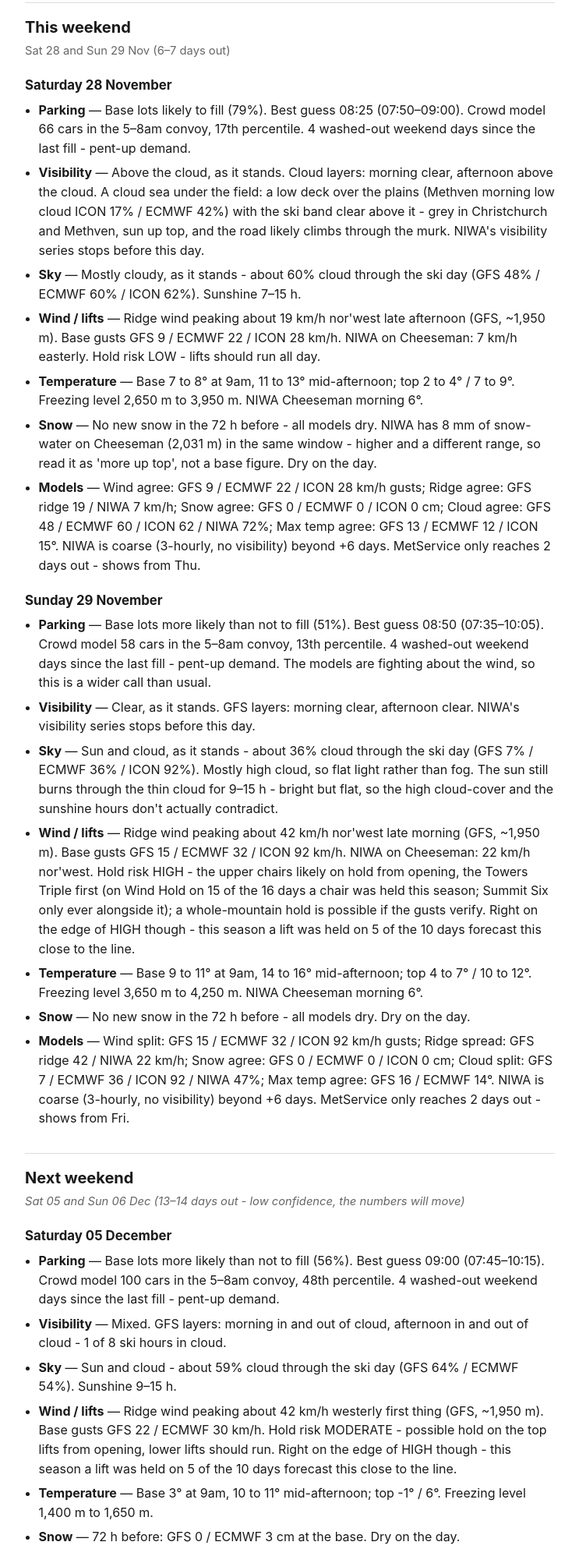
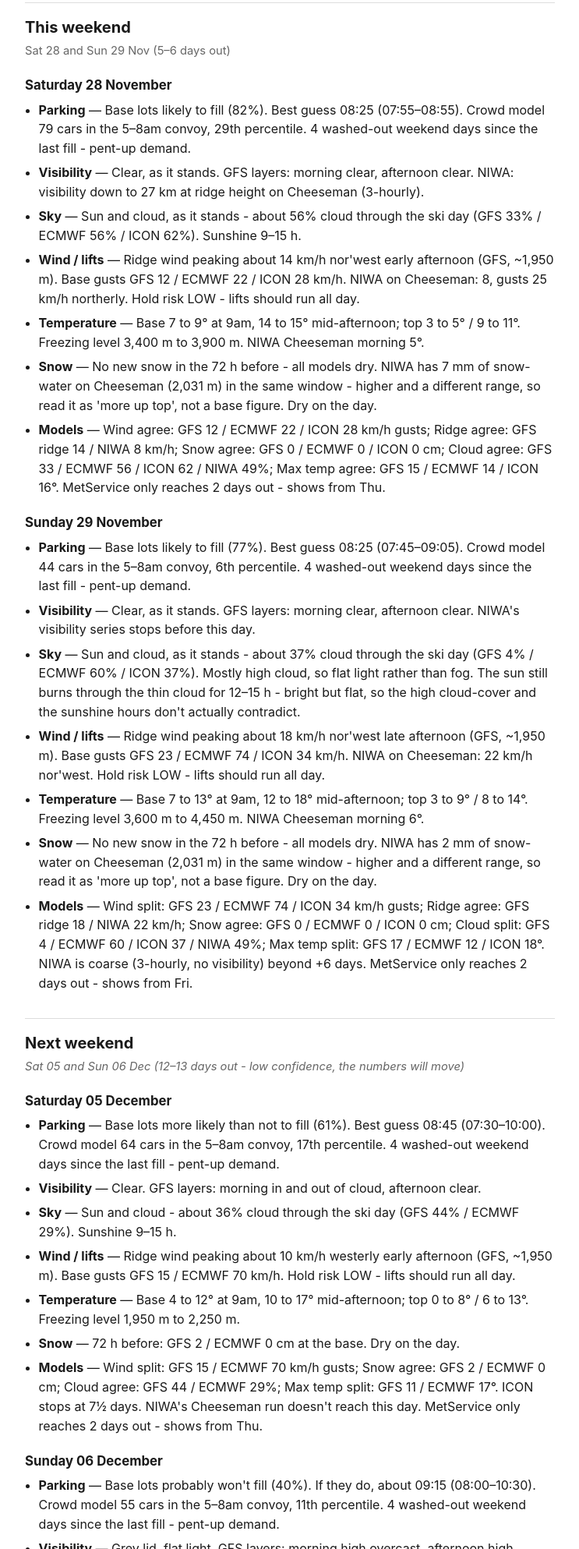
Before and after one commit to dhw52/mt-hutt-weather, a plain HTML site: page index.html in a window 1280 px wide. Shown: the part 188-2175 px from the top of the page at 78% size, without its empty margins (268-1011 px from the left). Drawn offline with Linux system fonts and the light colour scheme.

Commit message:
weekend forecast: 2026-11-22T14:47Z

```diff
--- a/index.html
+++ b/index.html
@@ -23,48 +23,50 @@ ul{padding-left:1.1rem;margin:.3rem 0} li{margin:.4rem 0}
 .lowconf{color:var(--muted);font-style:italic}
 a{color:var(--accent)}</style></head><body><main>
 <h1>Mt Hutt - the next two weekends</h1>
-<p class="meta">Issued Sun 22 Nov 2026, 12:29 NZ. Updated twice a day, about 09:30 and 21:30 NZ, through the season. Next issue about 21:30 Sun 22 Nov - GitHub&#x27;s scheduler sometimes runs a few hours late, but a late issue still pulls the most recent model runs, so the data is current even when the timestamp is not.</p>
-<h2>This weekend</h2><p class="sub">Sat 28 and Sun 29 Nov (6–7 days out)</p>
+<p class="meta">Issued Mon 23 Nov 2026, 03:46 NZ. Updated twice a day, about 09:30 and 21:30 NZ, through the season. Next issue about 09:30 Mon 23 Nov - GitHub&#x27;s scheduler sometimes runs a few hours late, but a late issue still pulls the most recent model runs, so the data is current even when the timestamp is not.</p>
+<h2>This weekend</h2><p class="sub">Sat 28 and Sun 29 Nov (5–6 days out)</p>
 <h3>Saturday 28 November</h3><ul>
-<li><b>Parking</b> — Base lots likely to fill (79%). Best guess 08:25 (07:50–09:00). Crowd model 66 cars in the 5–8am convoy, 17th percentile. 4 washed-out weekend days since the last fill - pent-up demand.</li>
-<li><b>Visibility</b> — Above the cloud, as it stands. Cloud layers: morning clear, afternoon above the cloud. A cloud sea under the field: a low deck over the plains (Methven morning low cloud ICON 17% / ECMWF 42%) with the ski band clear above it - grey in Christchurch and Methven, sun up top, and the road likely climbs through the murk. NIWA&#x27;s visibility series stops before this day.</li>
-<li><b>Sky</b> — Mostly cloudy, as it stands - about 60% cloud through the ski day (GFS 48% / ECMWF 60% / ICON 62%). Sunshine 7–15 h.</li>
-<li><b>Wind / lifts</b> — Ridge wind peaking about 19 km/h nor&#x27;west late afternoon (GFS, ~1,950 m). Base gusts GFS 9 / ECMWF 22 / ICON 28 km/h. NIWA on Cheeseman: 7 km/h easterly. Hold risk LOW - lifts should run all day.</li>
-<li><b>Temperature</b> — Base 7 to 8° at 9am, 11 to 13° mid-afternoon; top 2 to 4° / 7 to 9°. Freezing level 2,650 m to 3,950 m. NIWA Cheeseman morning 6°.</li>
-<li><b>Snow</b> — No new snow in the 72 h before - all models dry. NIWA has 8 mm of snow-water on Cheeseman (2,031 m) in the same window - higher and a different range, so read it as &#x27;more up top&#x27;, not a base figure. Dry on the day.</li>
-<li><b>Models</b> — Wind agree: GFS 9 / ECMWF 22 / ICON 28 km/h gusts; Ridge agree: GFS ridge 19 / NIWA 7 km/h; Snow agree: GFS 0 / ECMWF 0 / ICON 0 cm; Cloud agree: GFS 48 / ECMWF 60 / ICON 62 / NIWA 72%; Max temp agree: GFS 13 / ECMWF 12 / ICON 15°. NIWA is coarse (3-hourly, no visibility) beyond +6 days. MetService only reaches 2 days out - shows from Thu.</li>
+<li><b>Parking</b> — Base lots likely to fill (82%). Best guess 08:25 (07:55–08:55). Crowd model 79 cars in the 5–8am convoy, 29th percentile. 4 washed-out weekend days since the last fill - pent-up demand.</li>
+<li><b>Visibility</b> — Clear, as it stands. GFS layers: morning clear, afternoon clear. NIWA: visibility down to 27 km at ridge height on Cheeseman (3-hourly).</li>
+<li><b>Sky</b> — Sun and cloud, as it stands - about 56% cloud through the ski day (GFS 33% / ECMWF 56% / ICON 62%). Sunshine 9–15 h.</li>
+<li><b>Wind / lifts</b> — Ridge wind peaking about 14 km/h nor&#x27;west early afternoon (GFS, ~1,950 m). Base gusts GFS 12 / ECMWF 22 / ICON 28 km/h. NIWA on Cheeseman: 8, gusts 25 km/h northerly. Hold risk LOW - lifts should run all day.</li>
+<li><b>Temperature</b> — Base 7 to 9° at 9am, 14 to 15° mid-afternoon; top 3 to 5° / 9 to 11°. Freezing level 3,400 m to 3,900 m. NIWA Cheeseman morning 5°.</li>
+<li><b>Snow</b> — No new snow in the 72 h before - all models dry. NIWA has 7 mm of snow-water on Cheeseman (2,031 m) in the same window - higher and a different range, so read it as &#x27;more up top&#x27;, not a base figure. Dry on the day.</li>
+<li><b>Models</b> — Wind agree: GFS 12 / ECMWF 22 / ICON 28 km/h gusts; Ridge agree: GFS ridge 14 / NIWA 8 km/h; Snow agree: GFS 0 / ECMWF 0 / ICON 0 cm; Cloud agree: GFS 33 / ECMWF 56 / ICON 62 / NIWA 49%; Max temp agree: GFS 15 / ECMWF 14 / ICON 16°. MetService only reaches 2 days out - shows from Thu.</li>
 </ul>
 <h3>Sunday 29 November</h3><ul>
-<li><b>Parking</b> — Base lots more likely than not to fill (51%). Best guess 08:50 (07:35–10:05). Crowd model 58 cars in the 5–8am convoy, 13th percentile. 4 washed-out weekend days since the last fill - pent-up demand. The models are fighting about the wind, so this is a wider call than usual.</li>
+<li><b>Parking</b> — Base lots likely to fill (77%). Best guess 08:25 (07:45–09:05). Crowd model 44 cars in the 5–8am convoy, 6th percentile. 4 washed-out weekend days since the last fill - pent-up demand.</li>
 <li><b>Visibility</b> — Clear, as it stands. GFS layers: morning clear, afternoon clear. NIWA&#x27;s visibility series stops before this day.</li>
-<li><b>Sky</b> — Sun and cloud, as it stands - about 36% cloud through the ski day (GFS 7% / ECMWF 36% / ICON 92%). Mostly high cloud, so flat light rather than fog. The sun still burns through the thin cloud for 9–15 h - bright but flat, so the high cloud-cover and the sunshine hours don&#x27;t actually contradict.</li>
-<li><b>Wind / lifts</b> — Ridge wind peaking about 42 km/h nor&#x27;west late morning (GFS, ~1,950 m). Base gusts GFS 15 / ECMWF 32 / ICON 92 km/h. NIWA on Cheeseman: 22 km/h nor&#x27;west. Hold risk HIGH - the upper chairs likely on hold from opening, the Towers Triple first (on Wind Hold on 15 of the 16 days a chair was held this season; Summit Six only ever alongside it); a whole-mountain hold is possible if the gusts verify. Right on the edge of HIGH though - this season a lift was held on 5 of the 10 days forecast this close to the line.</li>
-<li><b>Temperature</b> — Base 9 to 11° at 9am, 14 to 16° mid-afternoon; top 4 to 7° / 10 to 12°. Freezing level 3,650 m to 4,250 m. NIWA Cheeseman morning 6°.</li>
-<li><b>Snow</b> — No new snow in the 72 h before - all models dry. Dry on the day.</li>
-<li><b>Models</b> — Wind split: GFS 15 / ECMWF 32 / ICON 92 km/h gusts; Ridge spread: GFS ridge 42 / NIWA 22 km/h; Snow agree: GFS 0 / ECMWF 0 / ICON 0 cm; Cloud split: GFS 7 / ECMWF 36 / ICON 92 / NIWA 47%; Max temp agree: GFS 16 / ECMWF 14°. NIWA is coarse (3-hourly, no visibility) beyond +6 days. MetService only reaches 2 days out - shows from Fri.</li>
+<li><b>Sky</b> — Sun and cloud, as it stands - about 37% cloud through the ski day (GFS 4% / ECMWF 60% / ICON 37%). Mostly high cloud, so flat light rather than fog. The sun still burns through the thin cloud for 12–15 h - bright but flat, so the high cloud-cover and the sunshine hours don&#x27;t actually contradict.</li>
+<li><b>Wind / lifts</b> — Ridge wind peaking about 18 km/h nor&#x27;west late afternoon (GFS, ~1,950 m). Base gusts GFS 23 / ECMWF 74 / ICON 34 km/h. NIWA on Cheeseman: 22 km/h nor&#x27;west. Hold risk LOW - lifts should run all day.</li>
+<li><b>Temperature</b> — Base 7 to 13° at 9am, 12 to 18° mid-afternoon; top 3 to 9° / 8 to 14°. Freezing level 3,600 m to 4,450 m. NIWA Cheeseman morning 6°.</li>
+<li><b>Snow</b> — No new snow in the 72 h before - all models dry. NIWA has 2 mm of snow-water on Cheeseman (2,031 m) in the same window - higher and a different range, so read it as &#x27;more up top&#x27;, not a base figure. Dry on the day.</li>
+<li><b>Models</b> — Wind split: GFS 23 / ECMWF 74 / ICON 34 km/h gusts; Ridge agree: GFS ridge 18 / NIWA 22 km/h; Snow agree: GFS 0 / ECMWF 0 / ICON 0 cm; Cloud split: GFS 4 / ECMWF 60 / ICON 37 / NIWA 49%; Max temp split: GFS 17 / ECMWF 12 / ICON 18°. NIWA is coarse (3-hourly, no visibility) beyond +6 days. MetService only reaches 2 days out - shows from Fri.</li>
 </ul>
-<h2>Next weekend</h2><p class="sub lowconf">Sat 05 and Sun 06 Dec (13–14 days out - low confidence, the numbers will move)</p>
+<h2>Next weekend</h2><p class="sub lowconf">Sat 05 and Sun 06 Dec (12–13 days out - low confidence, the numbers will move)</p>
 <h3>Saturday 05 December</h3><ul>
-<li><b>Parking</b> — Base lots more likely than not to fill (56%). Best guess 09:00 (07:45–10:15). Crowd model 100 cars in the 5–8am convoy, 48th percentile. 4 washed-out weekend days since the last fill - pent-up demand.</li>
-<li><b>Visibility</b> — Mixed. GFS layers: morning in and out of cloud, afternoon in and out of cloud - 1 of 8 ski hours in cloud.</li>
-<li><b>Sky</b> — Sun and cloud - about 59% cloud through the ski day (GFS 64% / ECMWF 54%). Sunshine 9–15 h.</li>
-<li><b>Wind / lifts</b> — Ridge wind peaking about 42 km/h westerly first thing (GFS, ~1,950 m). Base gusts GFS 22 / ECMWF 30 km/h. Hold risk MODERATE - possible hold on the top lifts from opening, lower lifts should run. Right on the edge of HIGH though - this season a lift was held on 5 of the 10 days forecast this close to the line.</li>
-<li><b>Temperature</b> — Base 3° at 9am, 10 to 11° mid-afternoon; top -1° / 6°. Freezing level 1,400 m to 1,650 m.</li>
-<li><b>Snow</b> — 72 h before: GFS 0 / ECMWF 3 cm at the base. Dry on the day.</li>
-<li><b>Models</b> — Wind agree: GFS 22 / ECMWF 30 km/h gusts; Snow agree: GFS 0 / ECMWF 3 cm; Cloud agree: GFS 64 / ECMWF 54%; Max temp agree: GFS 10 / ECMWF 11°. ICON stops at 7½ days. NIWA&#x27;s Cheeseman run doesn&#x27;t reach this day. MetService only reaches 2 days out - shows from Thu.</li>
+<li><b>Parking</b> — Base lots more likely than not to fill (61%). Best guess 08:45 (07:30–10:00). Crowd model 64 cars in the 5–8am convoy, 17th percentile. 4 washed-out weekend days since the last fill - pent-up demand.</li>
+<li><b>Visibility</b> — Clear. GFS layers: morning in and out of cloud, afternoon clear.</li>
+<li><b>Sky</b> — Sun and cloud - about 36% cloud through the ski day (GFS 44% / ECMWF 29%). Sunshine 9–15 h.</li>
+<li><b>Wind / lifts</b> — Ridge wind peaking about 10 km/h westerly early afternoon (GFS, ~1,950 m). Base gusts GFS 15 / ECMWF 70 km/h. Hold risk LOW - lifts should run all day.</li>
+<li><b>Temperature</b> — Base 4 to 12° at 9am, 10 to 17° mid-afternoon; top 0 to 8° / 6 to 13°. Freezing level 1,950 m to 2,250 m.</li>
+<li><b>Snow</b> — 72 h before: GFS 2 / ECMWF 0 cm at the base. Dry on the day.</li>
+<li><b>Models</b> — Wind split: GFS 15 / ECMWF 70 km/h gusts; Snow agree: GFS 2 / ECMWF 0 cm; Cloud agree: GFS 44 / ECMWF 29%; Max temp split: GFS 11 / ECMWF 17°. ICON stops at 7½ days. NIWA&#x27;s Cheeseman run doesn&#x27;t reach this day. MetService only reaches 2 days out - shows from Thu.</li>
 </ul>
 <h3>Sunday 06 December</h3><ul>
-<li><b>Parking</b> — Base lots more likely than not to fill (60%). Best guess 08:45 (07:30–10:00). Crowd model 38 cars in the 5–8am convoy, 3rd percentile. 4 washed-out weekend days since the last fill - pent-up demand.</li>
+<li><b>Parking</b> — Base lots probably won&#x27;t fill (40%). If they do, about 09:15 (08:00–10:30). Crowd model 55 cars in the 5–8am convoy, 11th percentile. 4 washed-out weekend days since the last fill - pent-up demand.</li>
 <li><b>Visibility</b> — Grey lid, flat light. GFS layers: morning high overcast, afternoon high overcast.</li>
-<li><b>Sky</b> — Overcast - about 90% cloud through the ski day (GFS 100% / ECMWF 81%). Mostly high cloud, so flat light rather than fog. The sun still burns through the thin cloud for 6–14 h - bright but flat, so the high cloud-cover and the sunshine hours don&#x27;t actually contradict.</li>
-<li><b>Wind / lifts</b> — Ridge wind peaking about 15 km/h nor&#x27;west late morning (GFS, ~1,950 m). Base gusts GFS 12 / ECMWF 77 km/h. Hold risk LOW - lifts should run all day.</li>
-<li><b>Temperature</b> — Base 5 to 6° at 9am, 7 to 12° mid-afternoon; top 1 to 2° / 3 to 8°. Freezing level 1,400 m to 1,950 m.</li>
-<li><b>Snow</b> — 72 h before: GFS 0 / ECMWF 3 cm at the base. Dry on the day.</li>
-<li><b>Models</b> — Wind split: GFS 12 / ECMWF 77 km/h gusts; Snow agree: GFS 0 / ECMWF 3 cm; Cloud agree: GFS 100 / ECMWF 81%; Max temp split: GFS 8 / ECMWF 13°. ICON stops at 7½ days. NIWA&#x27;s Cheeseman run doesn&#x27;t reach this day. MetService only reaches 2 days out - shows from Fri.</li>
+<li><b>Sky</b> — Mostly cloudy - about 65% cloud through the ski day (GFS 98% / ECMWF 32%). Mostly high cloud, so flat light rather than fog. The sun still burns through the thin cloud for 8–14 h - bright but flat, so the high cloud-cover and the sunshine hours don&#x27;t actually contradict.</li>
+<li><b>Wind / lifts</b> — Ridge wind peaking about 63 km/h nor&#x27;west late afternoon (GFS, ~1,950 m). Base gusts GFS 29 / ECMWF 116 km/h. Hold risk HIGH - the upper chairs likely on hold from ~11:00, the Towers Triple first (on Wind Hold on 15 of the 16 days a chair was held this season; Summit Six only ever alongside it); a whole-mountain hold is possible if the gusts verify. This season a lift was held on 17 of 20 HIGH days.</li>
+<li><b>Temperature</b> — Base 8 to 9° at 9am, 11 to 14° mid-afternoon; top 4 to 5° / 6 to 9°. Freezing level 3,200 m to 4,150 m.</li>
+<li><b>Snow</b> — 72 h before: GFS 2 / ECMWF 0 cm at the base. Dry on the day.</li>
+<li><b>Models</b> — Wind split: GFS 29 / ECMWF 116 km/h gusts; Snow agree: GFS 2 / ECMWF 0 cm; Cloud split: GFS 98 / ECMWF 32%; Max temp agree: GFS 14 / ECMWF 12°. ICON stops at 7½ days. NIWA&#x27;s Cheeseman run doesn&#x27;t reach this day. MetService only reaches 2 days out - shows from Fri.</li>
 </ul>
 <h2>What changed since the last issue</h2><ul>
-<li>Sat 28: best guess 08:40 → 08:25, visibility grey lid, flat light → above the cloud.</li>
-<li>Sun 29: fill chance 76% → 51%, best guess 08:25 → 08:50, wind LOW → HIGH.</li>
+<li>Sat 28: visibility above the cloud → clear.</li>
+<li>Sun 29: fill chance 51% → 77%, best guess 08:50 → 08:25, wind HIGH → LOW.</li>
+<li>Sat 05: best guess 09:00 → 08:45, wind MODERATE → LOW, visibility mixed → clear.</li>
+<li>Sun 06: fill chance 60% → 40%, best guess 08:45 → 09:15, wind LOW → HIGH.</li>
 </ul><h2>How to read this</h2><ul class="foot">
 <li>Parking is a rule anchored on this season&#x27;s eight observed fills (two weekends by eyewitness), not a fitted model. Weekend + decent conditions centres on ~08:35; weekday powder days ~09:30; fresh snow, pent-up demand after washed-out weekends and school holidays pull it earlier; poor visibility or a wind hold pushes it later and cuts the odds. The chance is shrunk toward the season base rate the further out we look.</li>
 <li>Visibility is where GFS puts the cloud relative to the 1,400–2,100 m skiing band, cross-checked against NIWA&#x27;s ridge-height visibility at Mt Cheeseman (2,031 m, 35 km away - a proxy, not Mt Hutt) and MetService&#x27;s text where it reaches. A cloud sea under the field is read from ICON and ECMWF over Methven instead: GFS doesn&#x27;t hold that low deck, and under the hill the models&#x27; levels sit inside their smoothed mountain.</li>
@@ -76,7 +78,7 @@ a{color:var(--accent)}</style></head><body><main>
 <li><b>ECMWF</b> — the European model, in the open 25 km version, two full runs a day landing about 8am and 8pm NZ, out to 15 days. It moves the weekend picture more than anything else, which is why the two issues sit just after it arrives. Usually the most skilful global model and the one to side with when it splits from GFS on wind. What we get has no cloud-by-height and no freezing level.</li>
 <li><b>ICON</b> — the German model (DWD), ~13 km, four runs a day at about the same times as GFS (~4:30am, 10:30am, 4:30pm, 10:30pm NZ), but only out to about 7½ days, so it drops out of the second weekend. Tends to run strong on wind; a useful tie-breaker inside a week.</li>
 <li><b>NIWA</b> — New Zealand&#x27;s own model chain (1.5 km to two days, coarser after), read at Mt Cheeseman - 2,031 m and 35 km up the range - because there is no public point on Mt Hutt. Refreshes about twice a day (the run we pull in the evening was issued from midday). Hourly to three days, 3-hourly after; visibility and gusts stop at about six days. The best instrument for ridge-height visibility and gusts inside three days, but it is a proxy on a different mountain.</li>
-<li><b>MetService</b> — a meteorologist&#x27;s sentence for the ski field, republished by NZSki, two days ahead only. It shows up when NZSki edit their page, usually 6–8am, with afternoon tweaks. Over 94 days it&#x27;s flagged 28 of 36 bad-visibility days the night before, with 12 false alarms - nearly all of them snow turning up late in the day. Treated as the human check, not a model.</li>
+<li><b>MetService</b> — a meteorologist&#x27;s sentence for the ski field, republished by NZSki, two days ahead only. It shows up when NZSki edit their page, usually 6–8am, with afternoon tweaks. Over 95 days it&#x27;s flagged 28 of 36 bad-visibility days the night before, with 12 false alarms - nearly all of them snow turning up late in the day. Treated as the human check, not a model.</li>
 <li><b>Webcams</b> — not a forecast input - a camera can&#x27;t see Saturday - but the marking scheme. The base and summit cameras are sampled at 9am, midday and 3pm each night and scored for visibility by how much edge detail survives in the frame (a whiteout has none; snow fools brightness measures, so those aren&#x27;t used). Every visibility call above - the GFS layer call, MetService&#x27;s text, NIWA&#x27;s visibility - is checked against those frames after the fact, and the forecasts are archived as issued so the check is fair: GFS rewrites its own history between runs. MetService&#x27;s clean record so far comes from that scoring; the GFS layer call doesn&#x27;t have enough archived days for a number yet.</li>
 <li><b>Weighing them</b> — inside three days: NIWA and MetService for visibility and wind, ECMWF for the big picture, GFS for cloud height. Four to seven days: ECMWF and ICON, with GFS noted as the dissenter. Beyond a week only GFS and ECMWF reach, everything is a lean, and the second weekend will move. When they split on wind, GFS has been the optimist this season - Sat 19 Sep is the live test.</li>
 </ul><p class="foot">This is an independent forecast, not an official one. It is put together from public weather models and NZSki's own live feed, and nobody at the ski field checks it. For the road, chains and whether the mountain is open, always check mthutt.co.nz on the day.</p><p class="foot">Sources: NZSki's live status feed, open-meteo for GFS, ECMWF and ICON, NIWA's public parks forecast for Mt Cheeseman, and MetService's ski-field text as republished by NZSki.</p><p class="foot">Hosted by <a href="https://lopophoto.co.nz/">LopoPhoto</a>, small-group photography workshops in Christchurch.</p></main><script defer src="https://static.cloudflareinsights.com/beacon.min.js" data-cf-beacon='{"token":"865f3a9fea83481996f171003651897d"}'></script></body></html>
```
